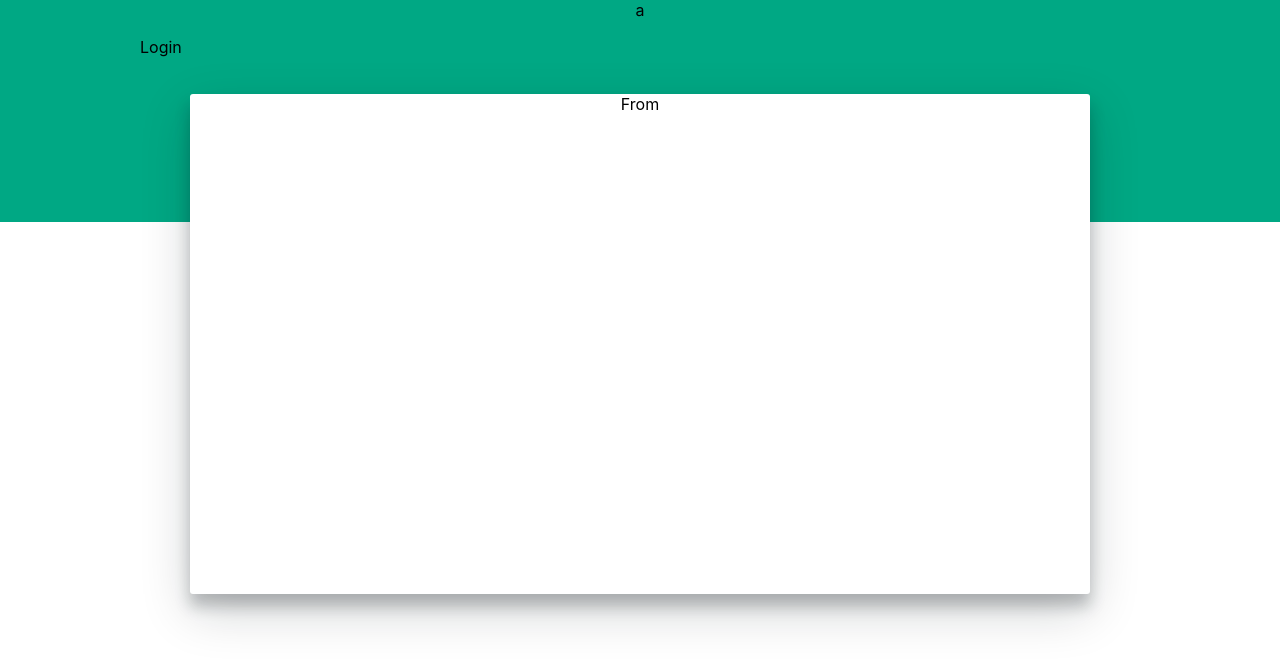
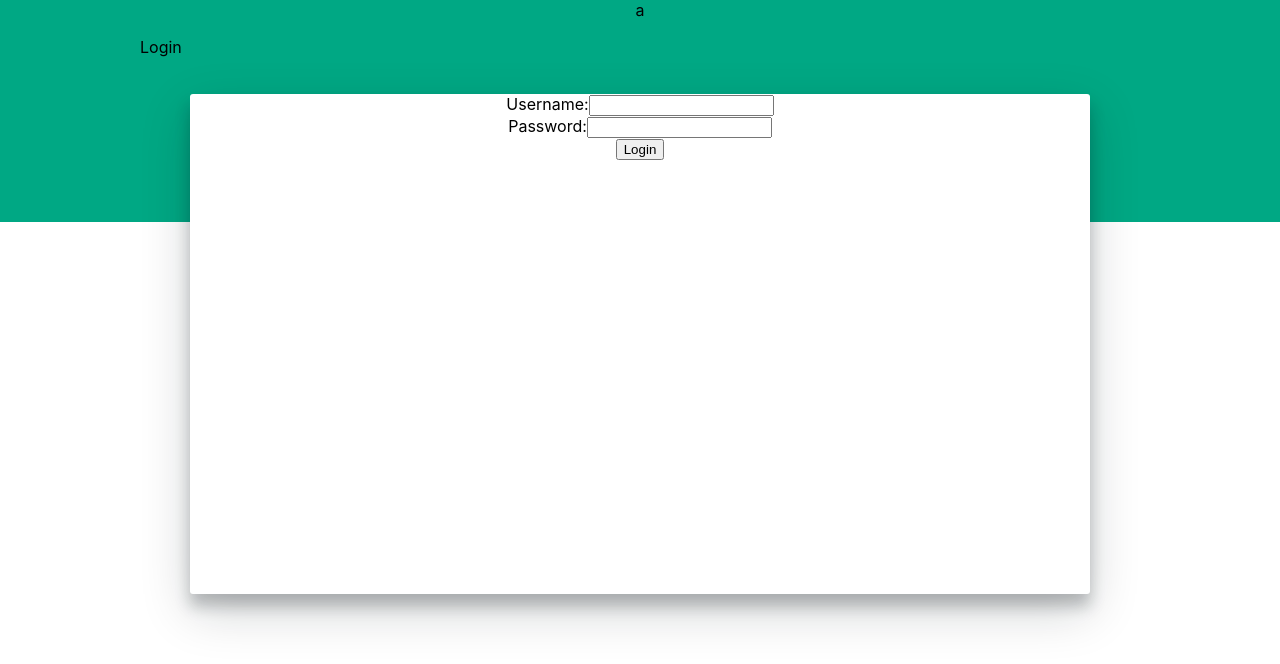
Before and after one commit to arpanam11/project_login_webpage, a React (Create React App) app in the folder myproject/: page / in a window 1280 px wide. Shown: the top 664 px of the page. Built offline with nearby package versions, Linux system fonts and the light colour scheme.

Commit message:
add ed json server

```diff
--- a/myproject/package.json
+++ b/myproject/package.json
@@ -7,6 +7,7 @@
     "@testing-library/react": "^13.4.0",
     "@testing-library/user-event": "^13.5.0",
     "antd": "^5.19.1",
+    "axios": "^1.7.2",
     "json-server": "^1.0.0-beta.1",
     "react": "^18.3.1",
     "react-dom": "^18.3.1",
@@ -18,7 +19,8 @@
     "start": "react-scripts start",
     "build": "react-scripts build",
     "test": "react-scripts test",
-    "eject": "react-scripts eject"
+    "eject": "react-scripts eject",
+     "server": "json-server --watch db.json --port 5000"
   },
   "eslintConfig": {
     "extends": [
--- a/myproject/src/component/Login.js
+++ b/myproject/src/component/Login.js
@@ -1,16 +1,52 @@
-import React, { useState } from 'react'
+import React, { useState } from 'react';
+import axios from 'axios';
 import '../style/login.css';
+import { useNavigate } from 'react-router-dom';
 const Login = () => {
-const [username , setUsername]= useState('')
-const [password , setPassword]= useState('')
+  const [username, setUsername] = useState('');
+  const [password, setPassword] = useState('');
+
+  const handleUsernameChange = (event) => {
+    setUsername(event.target.value);
+  };
+
+  const handlePasswordChange = (event) => {
+    setPassword(event.target.value);
+  };
+  const handleSubmit = async (e) => {
+    const navigate = useNavigate();
+    e.preventDefault();
+    console.log({ username, password});
+    const empData = { username, password };
+    try {
+      await axios.post('http://localhost:5000/users', empData);
+      navigate('/home');
+    } catch (err) {
+      console.log(err.message);
+    }
+  };
 
   return (
     <div>
-    <div className='landing_head'>a</div>
-    <div className='landing_h'>Login</div>
-    <div className='landing_window'>From </div>
+      <div className='landing_head'>a</div>
+      <div className='landing_h'>Login</div>
+      <div className='landing_window'>
+        <form onSubmit={handleSubmit}>
+          <label>
+            Username:
+            <input type='text' value={username} onChange={handleUsernameChange} />
+          </label>
+          <br />
+          <label>
+            Password:
+            <input type='password' value={password} onChange={handlePasswordChange} />
+          </label>
+          <br />
+          <button type='submit'>Login</button>
+        </form>
+      </div>
     </div>
-  )
-}
+  );
+};
 
-export default Login
+export default Login;
--- /dev/null
+++ b/myproject/src/db.json
@@ -0,0 +1,5 @@
+{
+    "users": [
+
+    ]
+}
```
Also changed, not shown: 1 other file (tests, documents, lock files or other folders).
